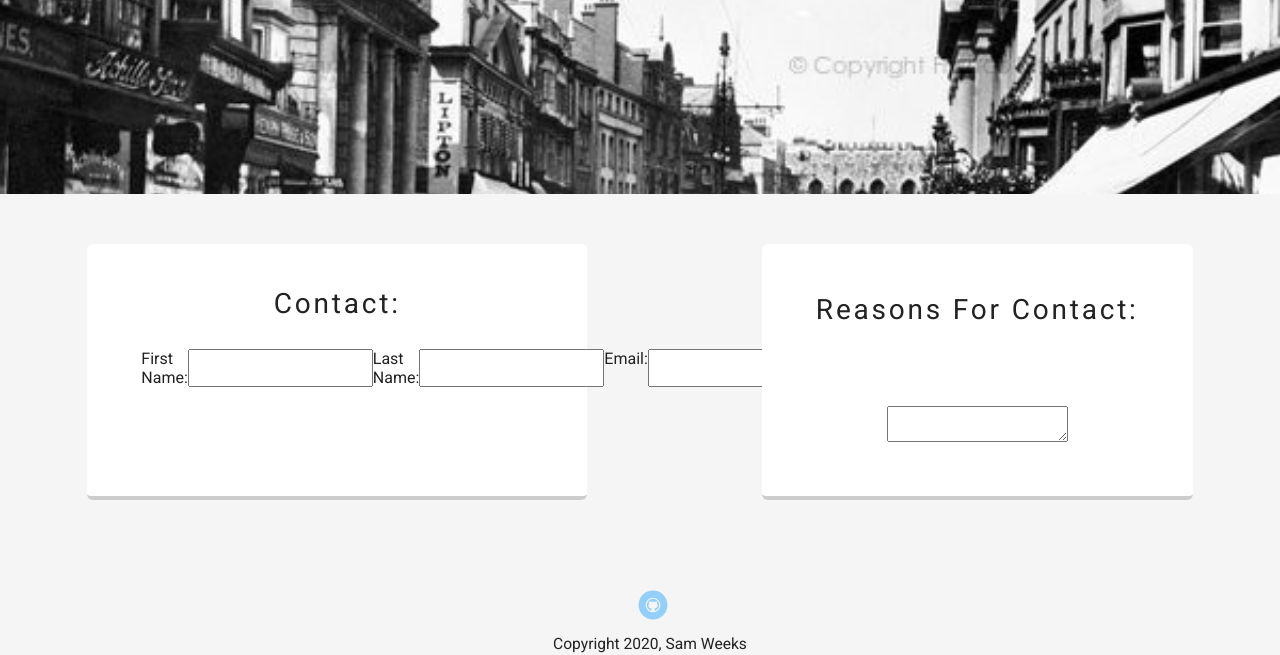
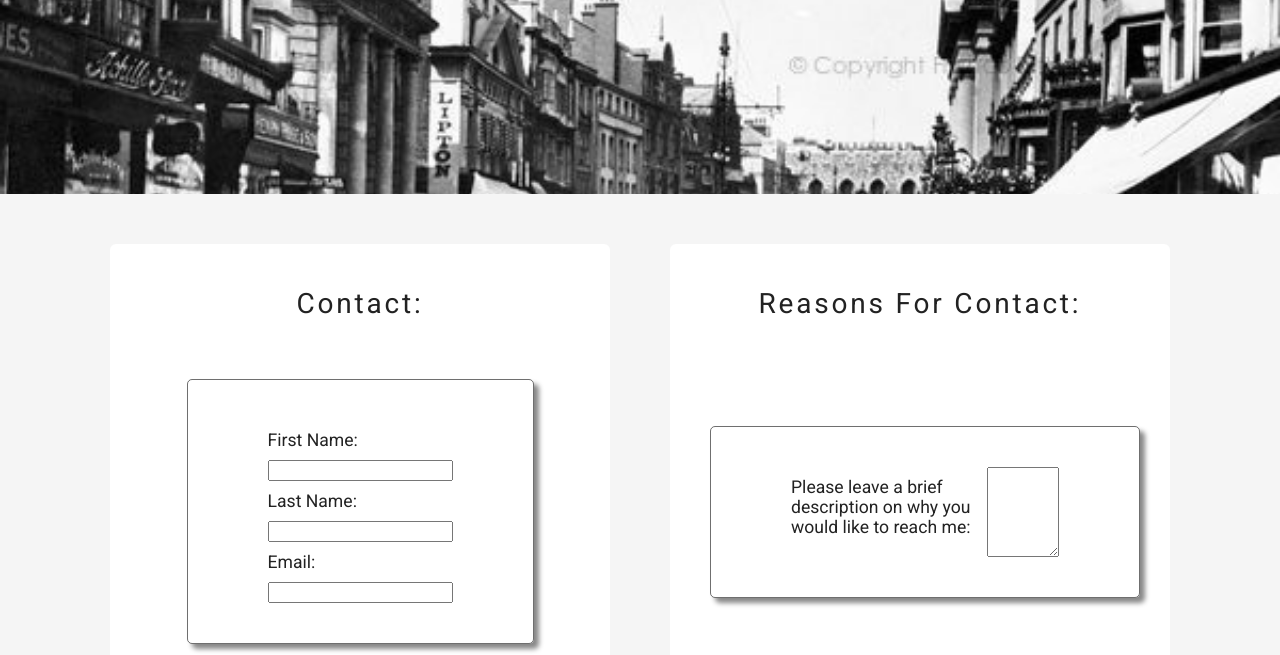
Before and after one commit to W33K5Y/Profile-Page, a plain HTML site: page pages/contact.html in a window 1280 px wide. Shown: the part 336-991 px from the top of the page. Drawn offline with Linux system fonts and the light colour scheme; a web font is replaced by a local one.

Commit message:
edit with flexbox

```diff
--- a/pages/contact.html
+++ b/pages/contact.html
@@ -1,5 +1,5 @@
 <!DOCTYPE html>
-<html>
+<html lang="en">
 <head>
   <meta charset="utf-8">
   <title>Sam Weeks-Contact</title>
@@ -23,37 +23,36 @@
 </div>
 </header>
 <main>
-<div class="contact-container contact">
-			<div class="card" id="contact">
+<div class="contact-container">
+		<section class="card contact-col">
 				<h2 class="subtitle">Contact:</h2>
+					<fieldset class="form-direction">
+						<label class="form-item" for="name"> First Name:</label>
+							<input type="text" id="f-name" name="user_name">
 
-		<div class="contact-form">
-					<fieldset class="form-direction">
-						<label for="name"> First Name:</label>
-							<input type="text" id="name" name="user_name">
+						<label class="form-item" for="name">Last Name:</label>
+							<input type="text" id="l-name" name="username">
 
-						<label for="name">Last Name:</label>
-							<input type="text" id="name" name="username">
+						<label class="form-item" for="mail"> Email:</label>
+							<input type="email" id="mail" name="user_email">
+					</fieldset>
+				</section>
 
-						<label for="mail"> Email:</label>
-							<input type="email" id="mail"name="user_email">
-					</fieldset>
-				</div>
-			</div>
-				<div class="card ">
-					<fieldset class="contact-info">
-						<label><h2 class="subtitle reasons">Reasons For Contact:</h2></label>
+				<section class=" card contact-col">
+					<h2 class="subtitle ">Reasons For Contact:</h2>
+					<fieldset class="contact-info form-direction">
+						<label class="form-item reasons">Please leave a brief description on why you would like to reach me:</label>
 							<textarea id="info" name="user_info">
 
 							</textarea>
 			</fieldset>
 
-</div>
+</section>
 </div>
 </main>
 <footer>
       <ul>
-        <li><a href="#" class="social github">Github</a></li>
+        <li><a href="https://github.com/W33K5Y?tab=repositories" target="_blank" class="social github">Github</a></li>
       </ul>
       <p class="copyright">Copyright 2020, Sam Weeks</p>
     </footer>
--- a/styles.css
+++ b/styles.css
@@ -167,41 +167,115 @@ padding: 50px;
 min-width:80%;
 
 }
-
 /*code added for the contact page */
 
-/*#contact {
-  margin: 0 auto;
-  min-width: 80%;
-*/
-}
-.contact-form {
-display: flex;
-flex-direction: column;
+fieldset {
+  border: 1px solid rgba(34,34,34, 0.65);
+  border-radius: 5px;
+  box-shadow: 5px 5px 5px #888888;
 
 }
 
+
+  .contact-container, .contact-col, .contact-info, .form-direction {
+    display: flex;
+
+  }
+
+  .contact-container {
+    flex-direction: column;
+    align-items: center;
+    justify-content: center;
+  }
+
+  .contact-col {
+    flex:1;
+    flex-direction: column;
+  justify-content: center;
+   min-width: 80%;
+   min-height: 60vh;
+
+  }
 .form-direction {
-display: flex;
+  flex-direction: column;
+  margin: auto;
+  padding: 40px 80px;
 
-align-self:flex-start;
-border: none;
+}
+.form-item {
+  margin: 10px 0;
+  font-size: 1.1em;
+}
+
+.reasons {
+  margin-bottom: 20px;
 
 }
 
-.contact-container {
-  display: flex;
-justify-content: space-around;
+
+@media(min-width: 1024px) {
+  .form-direction {
+    display: flex;
+  }
+  .contact-container {
+    flex-direction: row;
+    justify-content: center;
+
+  }
+  .contact-col {
+    flex-direction: column;
+    min-width: auto;
+  }
+  .contact-info{
+    flex-direction: row;
+  }
+
 
 }
-.reasons {
-  margin-bottom: 80px;
+
+
+
+
+
+
+/*.contact-container, .contact-form, .form-direction, .contact-info{
+  display: flex;
 }
 
+.contact-container {
+  min-height: 60vh;
+
+  justify-content: center;
+  margin: auto;
+  flex-wrap: wrap;
+}
 .contact-info {
+  flex-direction: column;
+  align-items: center;
+
+}
+.c-label {
+  margin-bottom: 180px;
   border: none;
-  text-align: center;
 }
+
+.contact-form {
+  flex-direction: column;
+  align-content: stretch;
+   flex-grow: 2;
+}
+
+.form-direction {
+  flex-direction: column;
+  margin: 20px;
+
+}
+
+.form-item {
+ padding: 20px;
+ margin: auto;
+ align-self: flex-start;
+}*/
 
 
 
```
Also changed, not shown: index.html (+1 -1 lines), pages/experience.html (+2 -1 lines), 1 other file.
